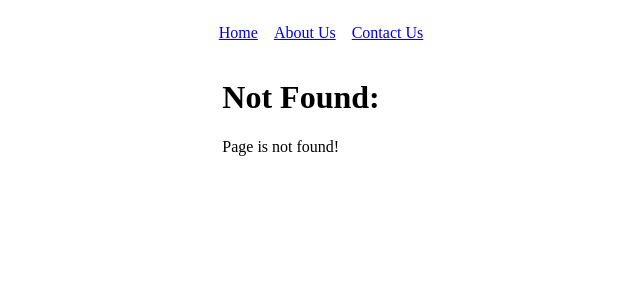
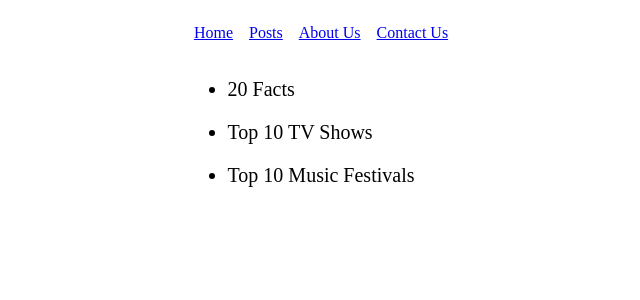
Before and after one commit to TheCodePeople/react-router_lesson, a React (Create React App) app: page /posts in a window 1280 px wide. Before the commit this address had no page. Shown: the top 300 px of the page, without its empty margins (339-979 px from the left). Built offline with nearby package versions, Linux system fonts and the light colour scheme.

Commit message:
Add hooks lesson

```diff
--- a/src/App.js
+++ b/src/App.js
@@ -5,6 +5,8 @@ import Home from "./components/Home";
 import About from "./components/About";
 import Contact from "./components/Contact";
 import NotFound from "./components/NotFound";
+import Posts from "./components/Posts";
+import PostItem from "./components/PostItem";
 
 const App = () => {
   return (
@@ -14,6 +16,8 @@ const App = () => {
         <Route path="/" element={<Home />} />
         <Route path="/about" element={<About />} />
         <Route path="/contact" element={<Contact />} />
+        <Route path="/posts" element={<Posts />} />
+        <Route path="/posts/:id" element={<PostItem />} />
         <Route path="*" element={<NotFound />} />
       </Routes>
     </div>
--- a/src/components/Navbar.jsx
+++ b/src/components/Navbar.jsx
@@ -6,6 +6,9 @@ const Navbar = () => {
       <ul>
         <li>
           <Link to="/">Home</Link>
+        </li>
+        <li>
+          <Link to="/posts">Posts</Link>
         </li>
         <li>
           <Link to="/about">About Us</Link>
--- a/src/components/NotFound.jsx
+++ b/src/components/NotFound.jsx
@@ -1,8 +1,17 @@
+import { useNavigate } from "react-router-dom";
+
 const NotFound = () => {
+  const navigate = useNavigate();
+
+  const handleReturnButton = () => {
+    navigate("/");
+  };
+
   return (
     <div>
       <h1>Not Found: </h1>
       <p>Page is not found!</p>
+      <button onClick={handleReturnButton}>Return</button>
     </div>
   );
 };
--- /dev/null
+++ b/src/components/PostItem.jsx
@@ -0,0 +1,29 @@
+import { useEffect, useState } from "react";
+import { useParams } from "react-router-dom";
+
+import data from "../data";
+
+const PostItem = () => {
+  const { id } = useParams();
+  const [postData, setPostData] = useState(null);
+
+  useEffect(() => {
+    if (id) {
+      const post = data.find((post) => post.id === parseInt(id));
+      setPostData(post);
+    }
+  }, [id]);
+
+  if (!postData) {
+    return;
+  }
+
+  return (
+    <div>
+      <h3>{postData.name}</h3>
+      <p>{postData.content}</p>
+    </div>
+  );
+};
+
+export default PostItem;
--- /dev/null
+++ b/src/components/Posts.jsx
@@ -0,0 +1,21 @@
+import { Link } from "react-router-dom";
+
+import data from "../data";
+
+const Posts = () => {
+  return (
+    <div className="posts-container">
+      {data.map((post) => (
+        <ul className="post-item" key={post.id}>
+          <li className="post-item">
+            <Link key={post.id} to={`/posts/${post.id}`}>
+              {post.name}
+            </Link>
+          </li>
+        </ul>
+      ))}
+    </div>
+  );
+};
+
+export default Posts;
--- /dev/null
+++ b/src/data.js
@@ -0,0 +1,23 @@
+const data = [
+  {
+    name: "20 Facts",
+    content: `Lorem ipsum dolor sit amet, consectetur adipisicing elit. Obcaecati
+        eligendi error doloribus laboriosam rerum quis sit illum praesentium.
+        Provident, quo.`,
+    id: 1,
+  },
+  {
+    name: "Top 10 TV Shows",
+    content: `Lorem ipsum dolor sit amet consectetur adipisicing elit. Totam aut
+        praesentium nulla obcaecati quam. Porro.`,
+    id: 2,
+  },
+  {
+    name: "Top 10 Music Festivals",
+    content: `Lorem ipsum dolor sit amet, consectetur adipisicing elit. Quibusdam
+        optio magni cumque eaque reprehenderit mollitia unde, minus ea?`,
+    id: 3,
+  },
+];
+
+export default data;
--- a/src/styles.css
+++ b/src/styles.css
@@ -25,3 +25,13 @@ nav ul {
   list-style: none;
   gap: 1rem;
 }
+
+.posts-container {
+  font-size: 20px;
+}
+
+.post-item a {
+  cursor: pointer;
+  text-decoration: none;
+  color: black;
+}
```
Also changed, not shown: 2 other files (tests, documents, lock files or other folders).
